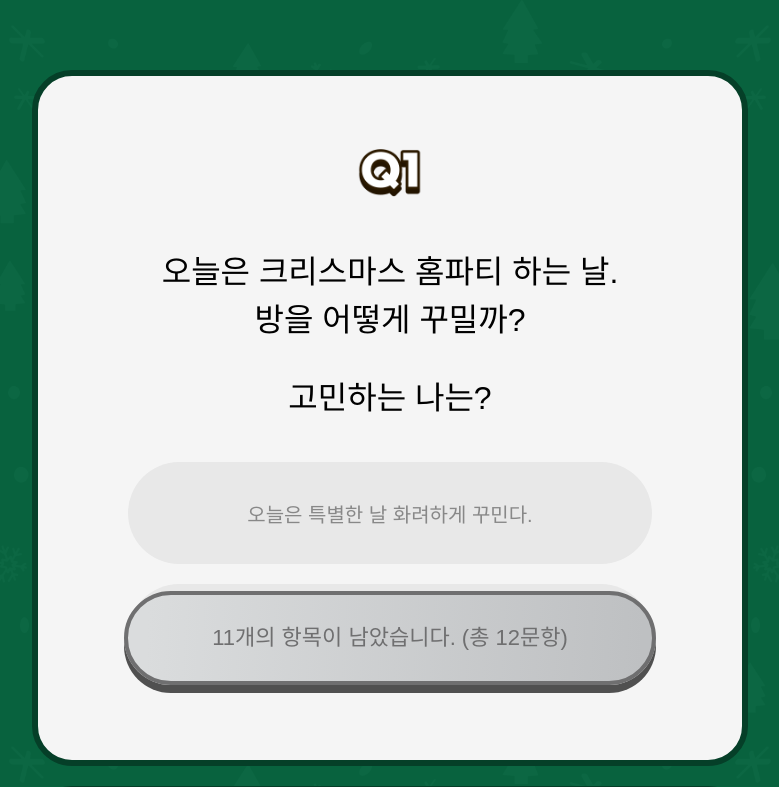
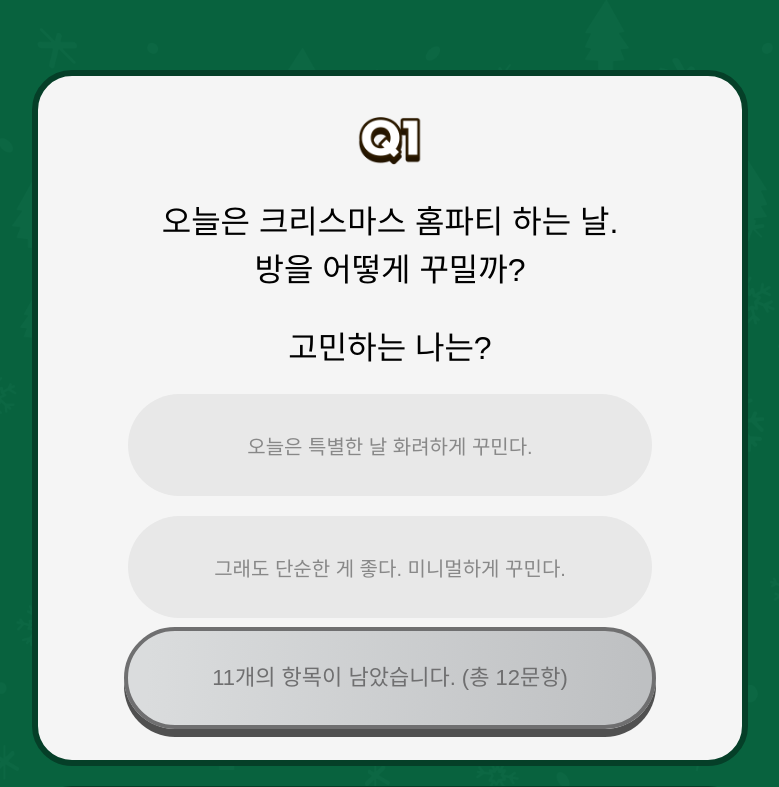
Before and after one commit to MBTImaker/MBTImaker-React-frontend, a React (Create React App) app: page /check in a window 1280 px wide. Shown: the top 787 px of the page, without its empty margins (250-1029 px from the left). Built offline with nearby package versions, Linux system fonts and the light colour scheme; a web font is replaced by a local one.

Commit message:
Style: fix next div

```diff
--- a/src/components/question-box/question-box.tsx
+++ b/src/components/question-box/question-box.tsx
@@ -14,8 +14,12 @@ const StyledBox = styled.li`
   border-radius: 40px;
   border: 6px solid ${PALETTE.DARK_GREEN};
   background: ${PALETTE.DARK_WHITE};
-  gap: 40px;
-  padding-top: 62px;
+  gap: 22px;
+  padding-top: 30px;
+
+  @media screen and (max-width: ${(props) => props.theme.media.sm}px) {
+    padding-top: 6.59%;
+  }
 `;
 
 const StyledId = styled.div<{ image: any }>`
--- a/src/pages/check/index.tsx
+++ b/src/pages/check/index.tsx
@@ -1,12 +1,11 @@
 import { useState } from "react";
-import { Link } from "react-scroll";
 import styled from "styled-components";
 import { QuestionBox } from "../../components/question-box";
 import { QUESTION_LIST } from "../../constants";
 import { PALETTE } from "../../styles/palette";
 import { Question } from "../../types";
 
-const StyledBoxContainer = styled.li`
+const StyledBoxContainer = styled.ul`
   width: 100%;
   display: flex;
   flex-direction: column;
@@ -15,34 +14,43 @@ const StyledBoxContainer = styled.li`
   gap: 20px;
 `;
 
-const StyledMoveToNextQuestion = styled.div`
+const StyledMoveToNext = styled.div`
   font-family: "SBAggroB", sans-serif;
-  position: fixed;
-  bottom: 8.51%;
-  left: 50%;
-  transform: translate(-50%, -50%);
   width: 532px;
-  height: 94px;
-  color: ${PALETTE.DARK_GRAY_01};
-  font-size: 1.375rem;
-  text-align: center;
-  line-height: 86px;
-  vertical-align: middle;
+  height: 12.76%;
+  display: flex;
+  justify-content: center;
+  align-items: center;
   background: ${PALETTE.GRAY_GRADIENT};
   border: 4px solid ${PALETTE.DARK_GRAY_01};
   box-shadow: 0px 8px 0px ${PALETTE.DART_GRAY_02};
   border-radius: 80px;
+  position: fixed;
+  bottom: 20px;
+  left: 50%;
+  transform: translate(-50%, -50%);
 
   @media screen and (max-width: ${(props) => props.theme.media.sm}px) {
     width: 200px;
   }
 `;
 
+const StyledMoveToNextSpan = styled.span`
+  color: ${PALETTE.DARK_GRAY_01};
+  font-size: 1.375rem;
+  line-height: 86px;
+`;
+
 const Check = () => {
   const [currentQuestionIndex, setCurrentQuestionIndex] = useState(1);
+  const QUESTION_LIST_LENGTH = QUESTION_LIST.length;
 
   const onClick = () => {
-    setCurrentQuestionIndex(currentQuestionIndex + 1);
+    const nextQuestionIndex = Math.min(
+      currentQuestionIndex + 1,
+      QUESTION_LIST_LENGTH
+    );
+    setCurrentQuestionIndex(nextQuestionIndex);
   };
 
   return (
@@ -50,6 +58,7 @@ const Check = () => {
       <StyledBoxContainer>
         {QUESTION_LIST.map((q: Question) => (
           <QuestionBox
+            currentQuestionIndex={currentQuestionIndex}
             key={q.id}
             id={String(q.id)}
             question={q.question}
@@ -58,12 +67,12 @@ const Check = () => {
         ))}
       </StyledBoxContainer>
 
-      <Link to={String(currentQuestionIndex + 1)} spy={true} smooth={true}>
-        <StyledMoveToNextQuestion onClick={onClick}>
-          {QUESTION_LIST.length - Number(currentQuestionIndex)}개의 항목이
-          남았습니다. (총 {QUESTION_LIST.length}문항)
-        </StyledMoveToNextQuestion>
-      </Link>
+      <StyledMoveToNext>
+        <StyledMoveToNextSpan>
+          {QUESTION_LIST_LENGTH - Number(currentQuestionIndex)}개의 항목이
+          남았습니다. (총 {QUESTION_LIST_LENGTH}문항)
+        </StyledMoveToNextSpan>
+      </StyledMoveToNext>
     </>
   );
 };
--- a/src/styles/GlobalStyle.ts
+++ b/src/styles/GlobalStyle.ts
@@ -17,15 +17,6 @@ const GlobalStyle = createGlobalStyle`
     background-repeat: repeat-y;
     background-size: cover;
     background-color: ${PALETTE.GREEN};
-
-    @media all and (min-width:768px) {
-      width: 412px;
-      /* height: 100%; */
-      position: absolute;
-      top: 50%;
-      left: 50%;
-      transform: translate(-50%, -50%);
-     }
   }
   #root{
     height: 100%;
```
